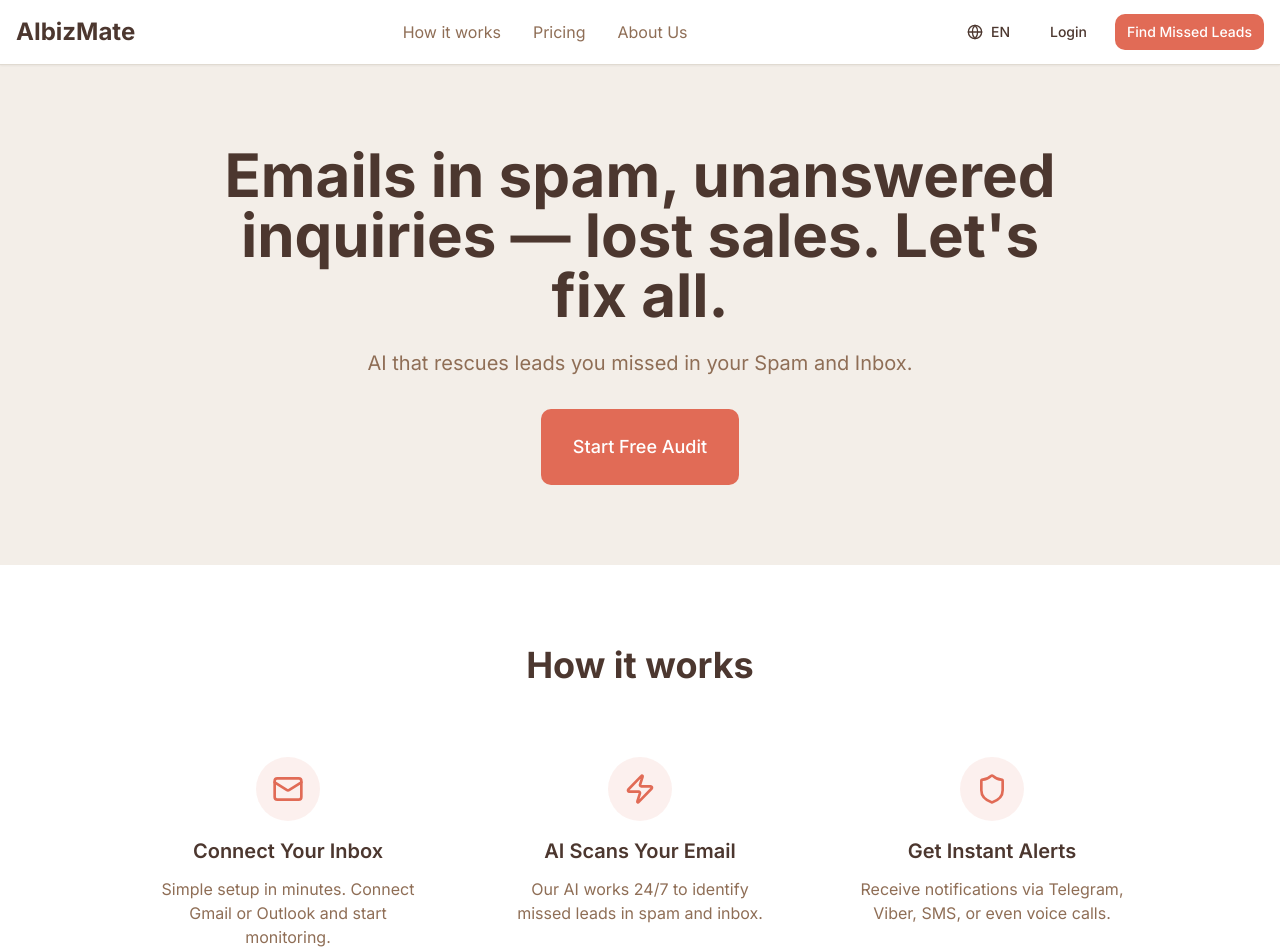
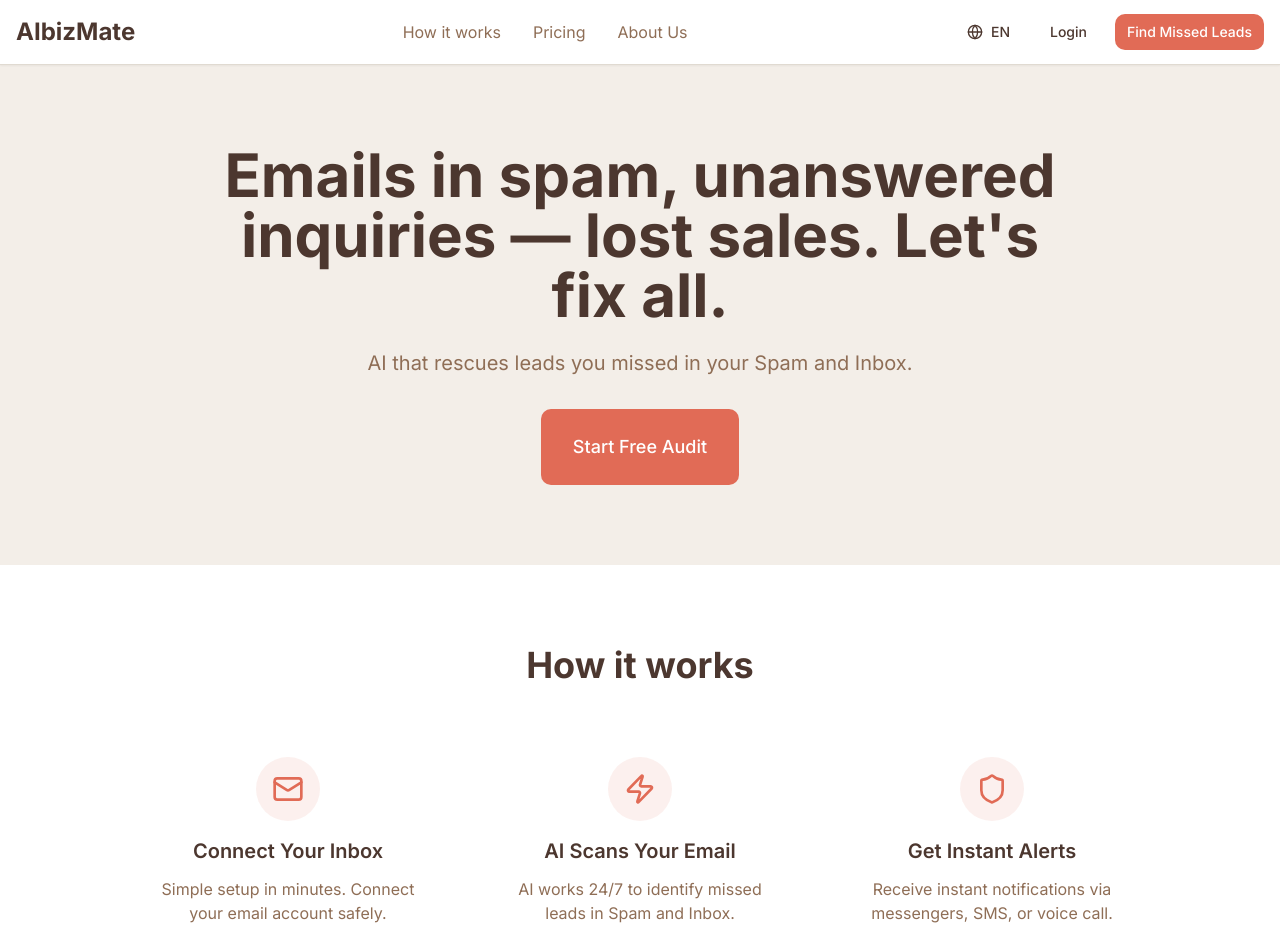
Before and after one commit to Vicarta/js-popup-sales, a React (Vite) app: page / in a window 1280 px wide. Shown: the top 952 px of the page. Built offline with nearby package versions, Linux system fonts and the light colour scheme; the HTML template or start-up script is replaced by a standard one.

Commit message:
Visual edit in Lovable
Edited UI in Lovable

```diff
--- a/src/pages/Home.tsx
+++ b/src/pages/Home.tsx
@@ -5,13 +5,12 @@ import { Button } from '@/components/ui/button';
 import { useLanguage } from '@/contexts/LanguageContext';
 import { useTranslation } from '@/lib/i18n';
 import { Mail, Shield, Zap } from 'lucide-react';
-
 const Home = () => {
-  const { language } = useLanguage();
+  const {
+    language
+  } = useLanguage();
   const t = useTranslation(language);
-
-  return (
-    <div className="min-h-screen flex flex-col">
+  return <div className="min-h-screen flex flex-col">
       <Navigation />
 
       {/* Hero Section */}
@@ -43,27 +42,21 @@ const Home = () => {
                 <Mail className="w-8 h-8 text-primary" />
               </div>
               <h3 className="text-xl font-semibold mb-3">Connect Your Inbox</h3>
-              <p className="text-muted-foreground">
-                Simple setup in minutes. Connect Gmail or Outlook and start monitoring.
-              </p>
+              <p className="text-muted-foreground">Simple setup in minutes. Connect your email account safely.</p>
             </div>
             <div className="text-center p-6">
               <div className="w-16 h-16 bg-primary/10 rounded-full flex items-center justify-center mx-auto mb-4">
                 <Zap className="w-8 h-8 text-primary" />
               </div>
               <h3 className="text-xl font-semibold mb-3">AI Scans Your Email</h3>
-              <p className="text-muted-foreground">
-                Our AI works 24/7 to identify missed leads in spam and inbox.
-              </p>
+              <p className="text-muted-foreground">AI works 24/7 to identify missed leads in Spam and Inbox.</p>
             </div>
             <div className="text-center p-6">
               <div className="w-16 h-16 bg-primary/10 rounded-full flex items-center justify-center mx-auto mb-4">
                 <Shield className="w-8 h-8 text-primary" />
               </div>
               <h3 className="text-xl font-semibold mb-3">Get Instant Alerts</h3>
-              <p className="text-muted-foreground">
-                Receive notifications via Telegram, Viber, SMS, or even voice calls.
-              </p>
+              <p className="text-muted-foreground">Receive instant notifications via messengers, SMS, or voice call.</p>
             </div>
           </div>
         </div>
@@ -86,9 +79,7 @@ const Home = () => {
             {t.whyImportant.title}
           </h2>
           <div className="space-y-6 text-lg text-muted-foreground leading-relaxed">
-            {t.whyImportant.content.map((paragraph, index) => (
-              <p key={index}>{paragraph}</p>
-            ))}
+            {t.whyImportant.content.map((paragraph, index) => <p key={index}>{paragraph}</p>)}
           </div>
           <div className="text-center mt-12">
             <a href="/pricing">
@@ -101,8 +92,6 @@ const Home = () => {
       </section>
 
       <Footer />
-    </div>
-  );
+    </div>;
 };
-
 export default Home;
```
